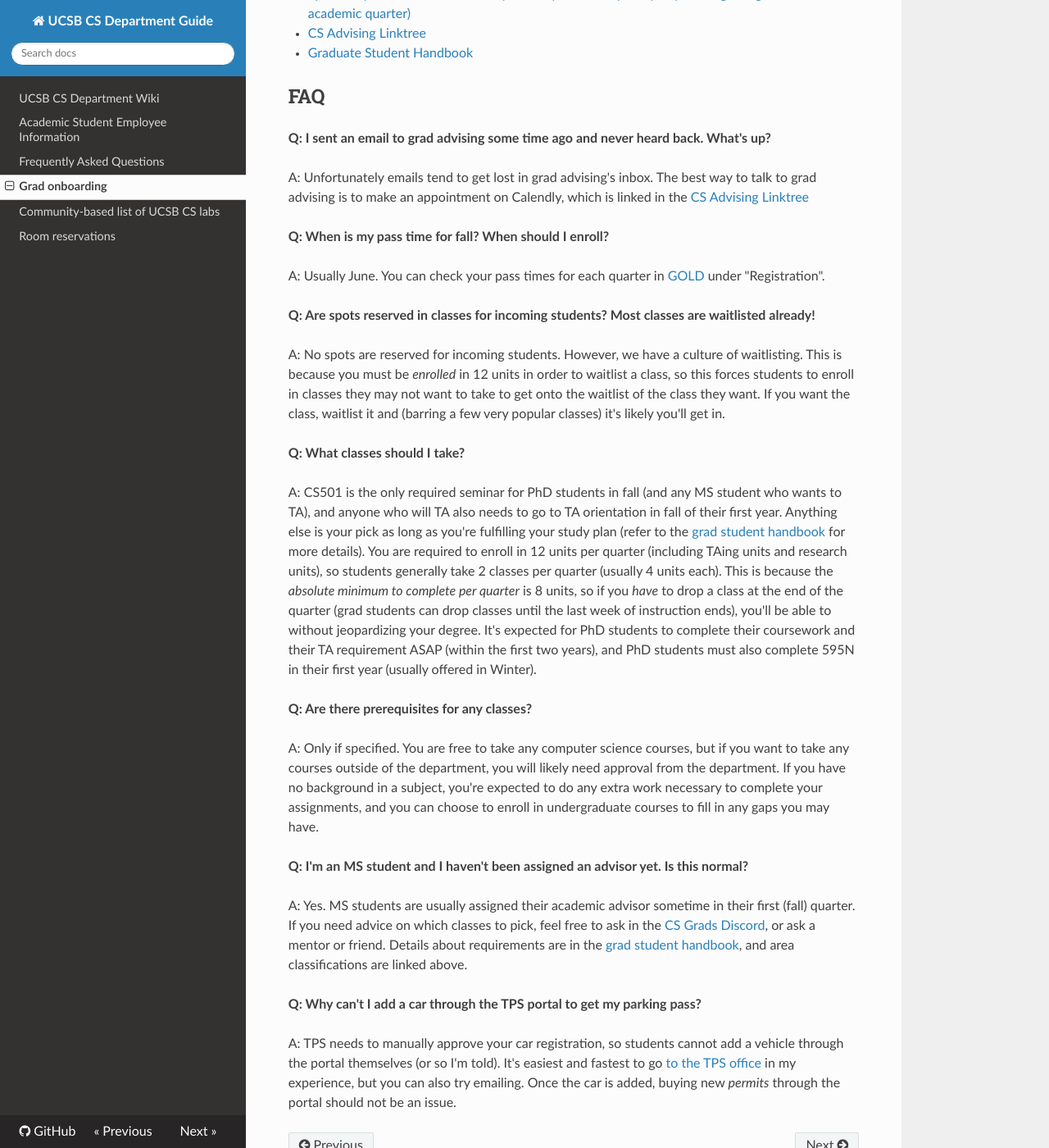
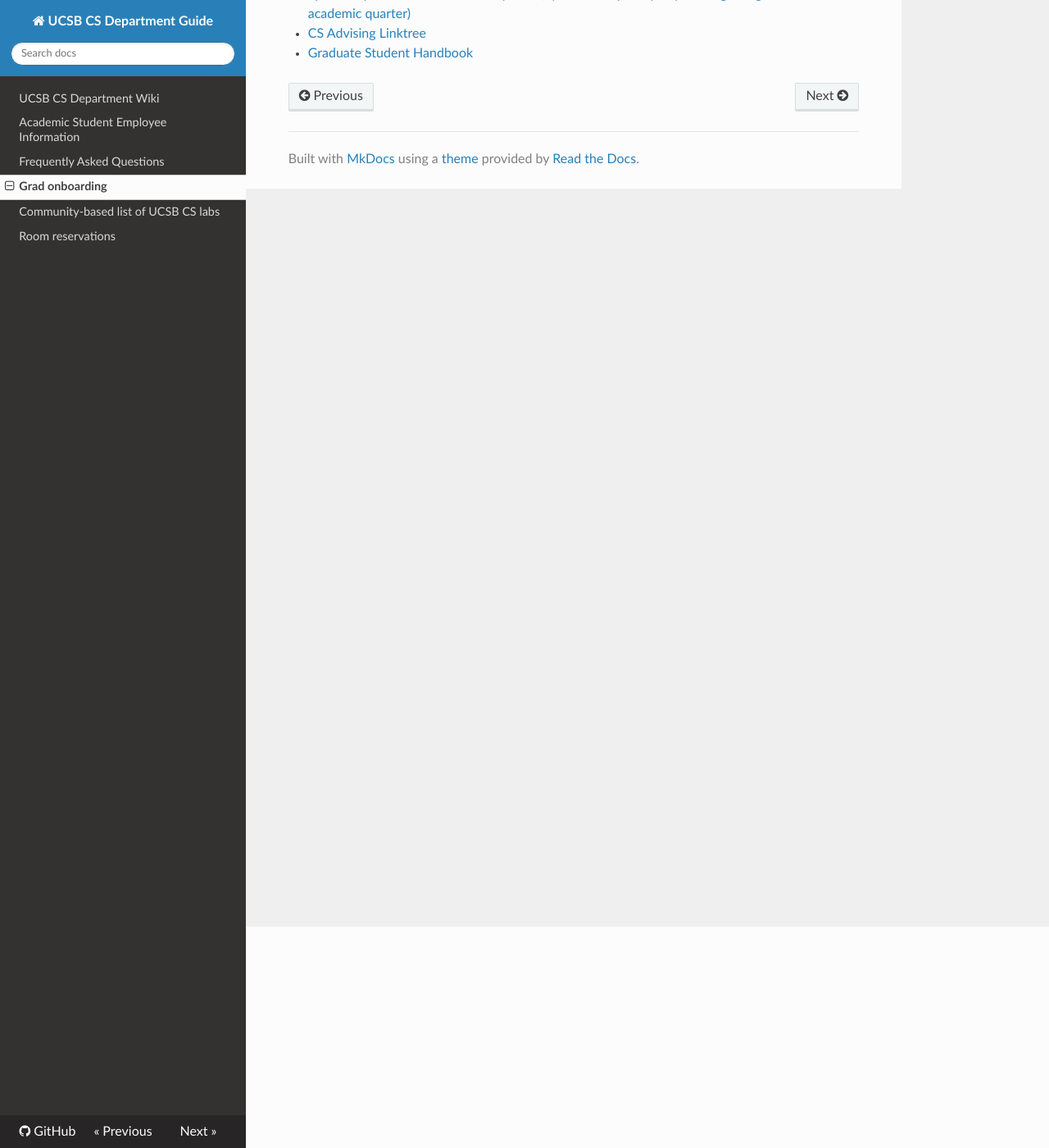
Before and after one commit to UCSB-CompSci-Grads/ucsb-compsci-grads.github.io, an MkDocs documentation site: the page built from wiki/grad_onboarding.md, in a window 1280 px wide and 1400 px high, scrolled down 270 px. Shown: the whole window at 82% size. Built offline with MkDocs 1.6.1, drawn with Linux system fonts in a browser that asks for light colours; nearby versions of some CDN libraries.

Commit message:
Update grad_onboarding.md

```diff
--- a/wiki/grad_onboarding.md
+++ b/wiki/grad_onboarding.md
@@ -6,33 +6,3 @@
 - [Special topics and seminars descriptions (updated—hopefully—by the beginning of each academic quarter)](https://cs.ucsb.edu/education/courses/special-topics-seminars)
 - [CS Advising Linktree](https://linktr.ee/ucsbcsgradprogram)
 - [Graduate Student Handbook](https://cs.ucsb.edu/sites/default/files/2023-2024%20CS%20Graduate%20Student%20Handbook.pdf)
-
-## FAQ
-
-**Q: I sent an email to grad advising some time ago and never heard back. What's up?**
-
-A: Unfortunately emails tend to get lost in grad advising's inbox. The best way to talk to grad advising is to make an appointment on Calendly, which is linked in the [CS Advising Linktree](https://linktr.ee/ucsbcsgradprogram)
-
-**Q: When is my pass time for fall? When should I enroll?**
-
-A: Usually June. You can check your pass times for each quarter in [GOLD](https://my.sa.ucsb.edu/gold/Home.aspx) under "Registration".
-
-**Q: Are spots reserved in classes for incoming students? Most classes are waitlisted already!**
-
-A: No spots are reserved for incoming students. However, we have a culture of waitlisting. This is because you must be *enrolled* in 12 units in order to waitlist a class, so this forces students to enroll in classes they may not want to take to get onto the waitlist of the class they want. If you want the class, waitlist it and (barring a few very popular classes) it's likely you'll get in.
-
-**Q: What classes should I take?**
-
-A: CS501 is the only required seminar for PhD students in fall (and any MS student who wants to TA), and anyone who will TA also needs to go to TA orientation in fall of their first year. Anything else is your pick as long as you're fulfilling your study plan (refer to the [grad student handbook](https://cs.ucsb.edu/sites/default/files/2023-2024%20CS%20Graduate%20Student%20Handbook.pdf) for more details). You are required to enroll in 12 units per quarter (including TAing units and research units), so students generally take 2 classes per quarter (usually 4 units each). This is because the *absolute minimum to complete per quarter* is 8 units, so if you *have* to drop a class at the end of the quarter (grad students can drop classes until the last week of instruction ends), you'll be able to without jeopardizing your degree. It's expected for PhD students to complete their coursework and their TA requirement ASAP (within the first two years), and PhD students must also complete 595N in their first year (usually offered in Winter).
-
-**Q: Are there prerequisites for any classes?**
-
-A: Only if specified. You are free to take any computer science courses, but if you want to take any courses outside of the department, you will likely need approval from the department. If you have no background in a subject, you're expected to do any extra work necessary to complete your assignments, and you can choose to enroll in undergraduate courses to fill in any gaps you may have.
-
-**Q: I'm an MS student and I haven't been assigned an advisor yet. Is this normal?**
-
-A: Yes. MS students are usually assigned their academic advisor sometime in their first (fall) quarter. If you need advice on which classes to pick, feel free to ask in the [CS Grads Discord](https://discord.gg/VbB3QPNTzS), or ask a mentor or friend. Details about requirements are in the [grad student handbook](https://cs.ucsb.edu/sites/default/files/2023-2024%20CS%20Graduate%20Student%20Handbook.pdf), and area classifications are linked above.
-
-**Q: Why can't I add a car through the TPS portal to get my parking pass?**
-
-A: TPS needs to manually approve your car registration, so students cannot add a vehicle through the portal themselves (or so I'm told). It's easiest and fastest to go [to the TPS office](https://maps.app.goo.gl/TmTeDBbYinp9bWk4A) in my experience, but you can also try emailing. Once the car is added, buying new *permits* through the portal should not be an issue.
```
